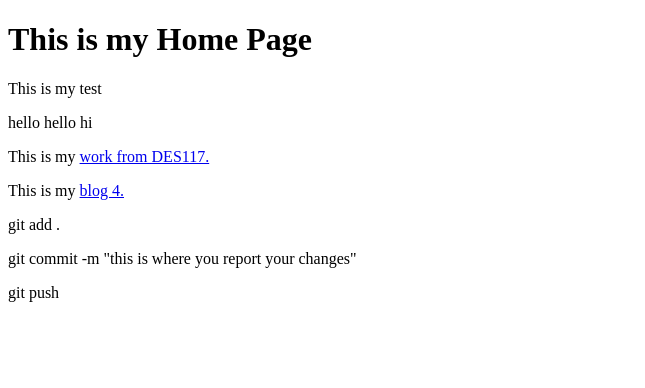
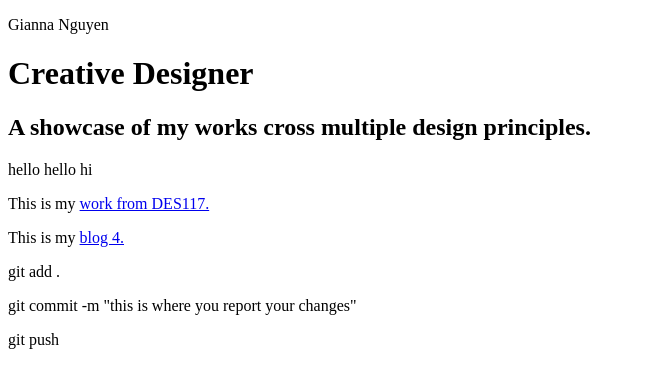
Before and after one commit to gianggu/gianggu.github.com, a plain HTML site: page index.html in a window 1280 px wide. Shown: the whole page, without its empty margins (0-645 px from the left). Drawn offline with Linux system fonts and the light colour scheme.

Commit message:
now developing my portfolio front page

```diff
--- a/index.html
+++ b/index.html
@@ -6,8 +6,12 @@
     <title>My Portfolio</title>
 </head>
 <body>
-    <h1>This is my Home Page</h1>
-    <p>This is my test</p>
+    <header>
+        <p>Gianna Nguyen</p>
+    </header>
+
+    <h1>Creative Designer</h1>
+    <h2>A showcase of my works cross multiple design principles.</h2>
 
 
     <p>hello hello hi</p>
```
